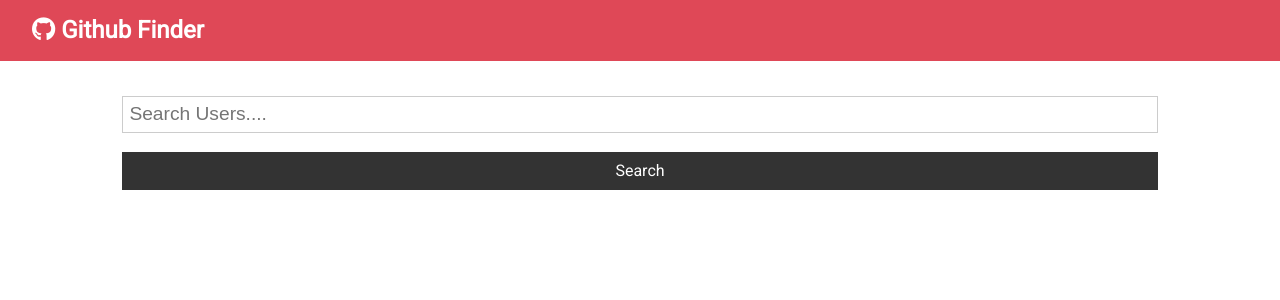
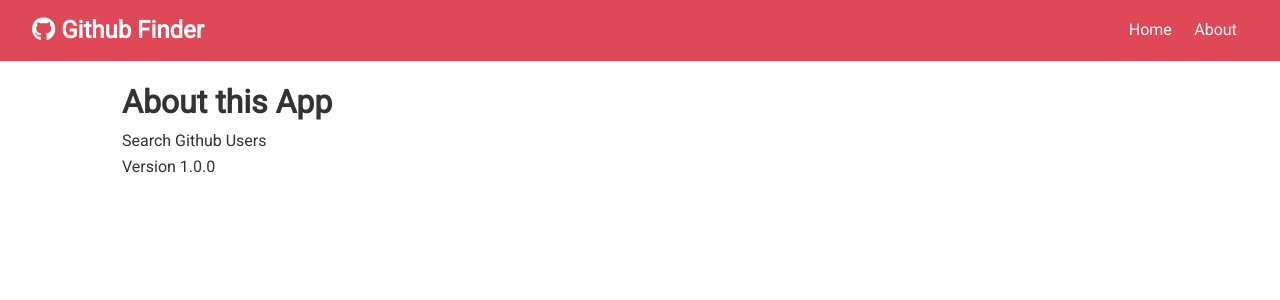
Before and after one commit to mweaber/react-github, a React (Create React App) app: page /about in a window 1280 px wide. Shown: the top 300 px of the page. Built offline with nearby package versions, Linux system fonts and the light colour scheme.

Commit message:
added router/switch/links

```diff
--- a/package.json
+++ b/package.json
@@ -9,6 +9,7 @@
     "axios": "^0.19.2",
     "react": "^16.13.1",
     "react-dom": "^16.13.1",
+    "react-router-dom": "^5.2.0",
     "react-scripts": "3.4.1"
   },
   "scripts": {
--- a/src/App.js
+++ b/src/App.js
@@ -1,45 +1,75 @@
-import React, { Component } from "react";
+import React, { Component, Fragment } from "react";
+import { BrowserRouter as Router, Switch, Route } from "react-router-dom";
 import "./App.css";
 import Navbar from "./components/layout/Navbar";
 import Users from "./components/users/Users";
 import Search from "./components/users/Search";
+import About from "./components/pages/About"
+import Alert from "./components/layout/Alert";
 import axios from "axios";
 
 class App extends Component {
   state = {
     users: [],
     loading: false,
+    alert: null,
   };
 
-  // async componentDidMount() {
-  //   this.setState({loading: true})
-  //   const res = await axios.get(`https://api.github.com/users?client_id=${process.env.REACT_APP_GITHUB_CLIENT_ID}&client_secret=${process.env.REACT_APP_GITHUB_CLIENT_SECRET}`);
+  // Search for a user
+  searchUsers = async (text) => {
+    this.setState({ loading: true });
 
-  //   this.setState({users: res.data, loading: false})
-  // }
+    const res = await axios.get(
+      `https://api.github.com/search/users?q=${text}&client_id=${process.env.REACT_APP_GITHUB_CLIENT_ID}&client_secret=${process.env.REACT_APP_GITHUB_CLIENT_SECRET}`
+    );
 
-  searchUsers = async (text) => {
-    this.setState({loading: true})
+    this.setState({ users: res.data.items, loading: false });
+  };
 
-    const res = await axios.get(`https://api.github.com/search/users?q=${text}&client_id=${process.env.REACT_APP_GITHUB_CLIENT_ID}&client_secret=${process.env.REACT_APP_GITHUB_CLIENT_SECRET}`);
+  // A method to setState to clear users from the state
+  // It is called down on the Search component but passed up from the Search.js component as props.
+  clearUsers = () => {
+    this.setState({ users: [], loading: false });
+  };
 
-    this.setState({users: res.data.items, loading: false})
-  }
+  // Sets an alert when no text in search
+  setAlert = (msg, type) => {
+    this.setState({ alert: { msg: msg, type: type } });
+
+    setTimeout(() => this.setState({ alert: null }), 5000);
+  };
 
   render() {
+    const { users, loading } = this.state;
+
     return (
-      // If you have to create an element without using JSX:
-      // React.createElement(
-      //   'div', {className: 'App'}, React.createElement('h1', null, 'Hello from React')
+      <Router>
+        <div className="App">
+          <Navbar />
+          <div className="container">
+            <Alert alert={this.state.alert} />
+            <Switch>
+              <Route
+                exact
+                path="/"
+                render={(props) => (
+                  <Fragment>
+                    <Search
+                      searchUsers={this.searchUsers}
+                      clearUsers={this.clearUsers}
+                      showClear={users.length > 0 ? true : false}
+                      setAlert={this.setAlert}
+                    />
+                    <Users loading={loading} users={users} />
+                  </Fragment>
+                )}
+              />
 
-      // Using JSX
-      <div className="App">
-        <Navbar />
-        <div className="container">
-          <Search searchUsers={this.searchUsers}/>
-          <Users loading={this.state.loading} users={this.state.users}/>
+              <Route exact path= "/about" component={About} />
+            </Switch>
+          </div>
         </div>
-      </div>
+      </Router>
     );
   }
 }
--- /dev/null
+++ b/src/components/layout/Alert.js
@@ -0,0 +1,13 @@
+import React from 'react'
+
+const Alert = ({alert}) => {
+    return (
+        alert !== null && (
+            <div className={`alert alert-${alert.type}`}>
+                <i className="fas fa-info-circle" /> {alert.msg}
+            </div>
+        )
+    )
+}
+
+export default Alert;
--- a/src/components/layout/Navbar.js
+++ b/src/components/layout/Navbar.js
@@ -1,17 +1,25 @@
 import React from "react";
 import PropTypes from "prop-types";
+import { Link } from "react-router-dom";
 
-const Navbar = ({ icon, title}) => {
+const Navbar = ({ icon, title }) => {
   // Making a static defaultProps so that we can set the props for title and icon but that could be changed.
   return (
     <nav className="navbar bg-primary">
       <h1>
         <i className={icon} /> {title}
       </h1>
+      <ul>
+        <li>
+          <Link to="/">Home</Link>
+        </li>
+        <li>
+          <Link to="/about">About</Link>
+        </li>
+      </ul>
     </nav>
   );
-}
-
+};
 
 Navbar.defaultProps = {
   title: "Github Finder",
--- /dev/null
+++ b/src/components/pages/About.js
@@ -0,0 +1,12 @@
+import React, { Fragment} from 'react'
+
+const About = () => {
+    return (
+        <Fragment>
+          <h1>About this App</h1>
+          <p>Search Github Users</p>
+          <p>Version 1.0.0</p>
+        </Fragment>
+    )
+}
+ export default About
--- a/src/components/users/Search.js
+++ b/src/components/users/Search.js
@@ -1,6 +1,5 @@
 import React, { Component } from "react";
-import PropTypes from 'prop-types'
-
+import PropTypes from "prop-types";
 
 export class Search extends Component {
   state = {
@@ -9,16 +8,24 @@ export class Search extends Component {
 
   static propTypes = {
     searchUsers: PropTypes.func.isRequired,
-  }
+    clearUsers: PropTypes.func.isRequired,
+    showClear: PropTypes.bool.isRequired,
+    setAlert: PropTypes.func.isRequired,
+  };
 
   onChange = (e) => this.setState({ text: e.target.value });
   onSubmit = (e) => {
     e.preventDefault();
-    this.props.searchUsers(this.state.text)
-    this.setState({text:''})
+    if (this.state.text === "") {
+      this.props.setAlert("Please enter a search", "light");
+    } else {
+      this.props.searchUsers(this.state.text);
+      this.setState({ text: "" });
+    }
   };
 
   render() {
+    const { showClear, clearUsers } = this.props;
     return (
       <div>
         <form className="form" onSubmit={this.onSubmit}>
@@ -35,6 +42,11 @@ export class Search extends Component {
             className="btn btn-dark btn-block"
           />
         </form>
+        {showClear && (
+          <button className="btn btn-light btn-block" onClick={clearUsers}>
+            Clear
+          </button>
+        )}
       </div>
     );
   }
```
Also changed, not shown: 1 other file (tests, documents, lock files or other folders). Lines whose indentation alone changed are shown as unchanged.
